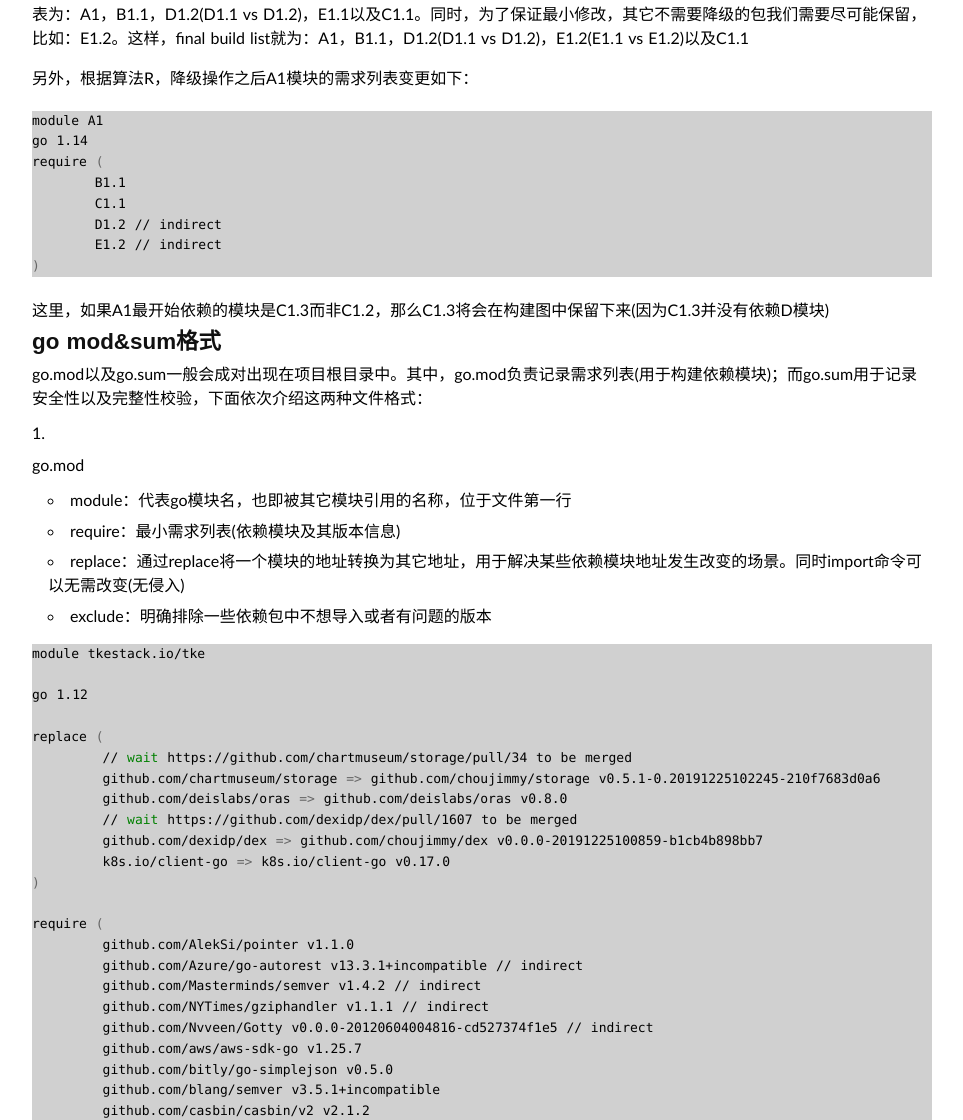
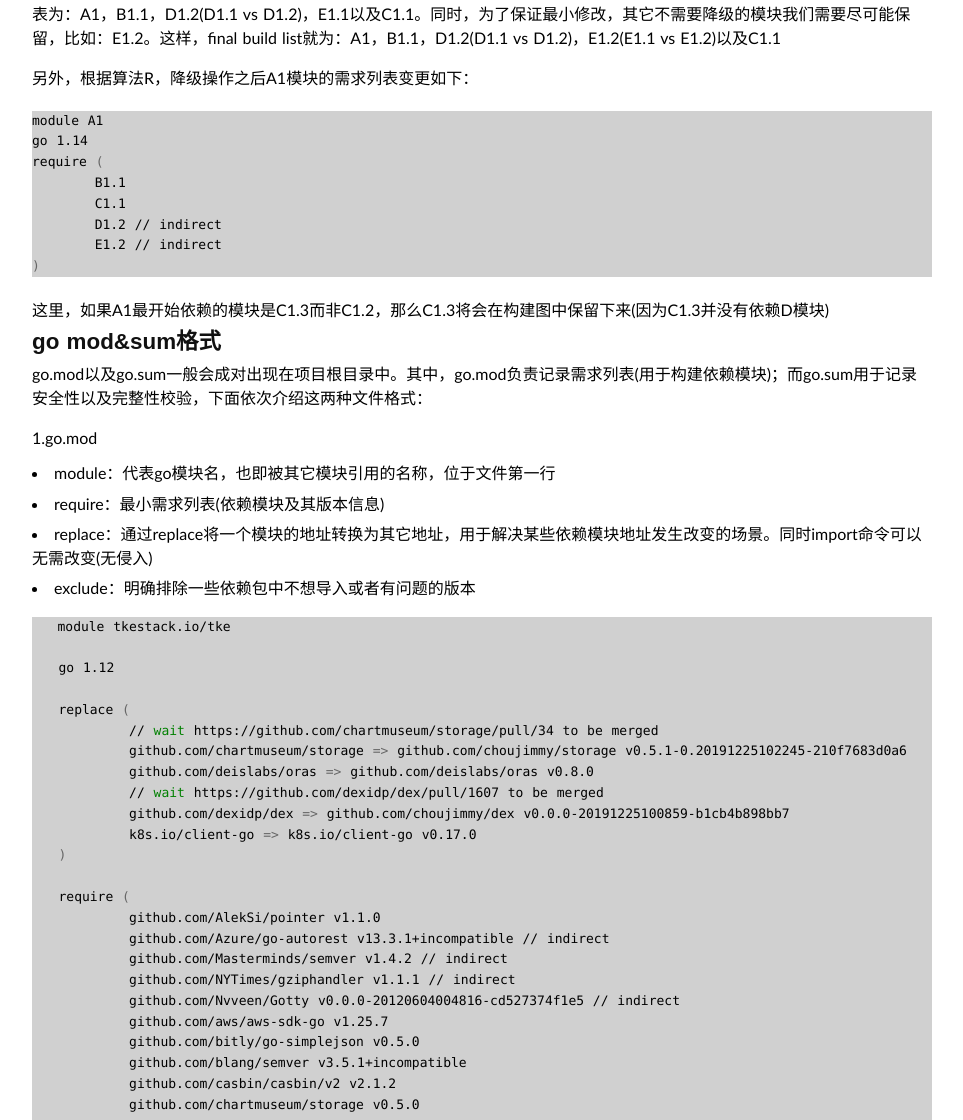
Before and after one commit to duyanghao/duyanghao.github.io, a Jekyll site: the page built from _posts/2020-11-13-golang-module.md, in a window 1280 px wide and 1400 px high, scrolled down 6328 px. Shown: the part 280-1400 px from the top of the window, without its empty margins (158-1121 px from the left). Built offline with Jekyll 4.4.1, drawn with Linux system fonts in a browser that asks for light colours; some web fonts are replaced; comment, search, counter and statistics services are not loaded; some of the changed text lies outside the part shown.

Commit message:
update golang module
Signed-off-by: duyanghao <1294057873@qq.com>

````diff
--- a/_posts/2020-11-13-golang-module.md
+++ b/_posts/2020-11-13-golang-module.md
@@ -164,7 +164,7 @@
 
 ![](https://research.swtch.com/version-select-5.png)
 
-在确定直接依赖是B1.1以及C1.1之后，会递归将其依赖模块引入，并添加指定版本D1.2，那么按照算法1可以很容易得出构建列表为：A1，B1.1，D1.2(D1.1 vs D1.2)，E1.1以及C1.1。同时，为了保证最小修改，其它不需要降级的包我们需要尽可能保留，比如：E1.2。这样，final build list就为：A1，B1.1，D1.2(D1.1 vs D1.2)，E1.2(E1.1 vs E1.2)以及C1.1
+在确定直接依赖是B1.1以及C1.1之后，会递归将其依赖模块引入，并添加指定版本D1.2，那么按照算法1可以很容易得出构建列表为：A1，B1.1，D1.2(D1.1 vs D1.2)，E1.1以及C1.1。同时，为了保证最小修改，其它不需要降级的模块我们需要尽可能保留，比如：E1.2。这样，final build list就为：A1，B1.1，D1.2(D1.1 vs D1.2)，E1.2(E1.1 vs E1.2)以及C1.1
 
 另外，根据算法R，降级操作之后A1模块的需求列表变更如下：
 
@@ -185,7 +185,7 @@
 
 go.mod以及go.sum一般会成对出现在项目根目录中。其中，go.mod负责记录需求列表(用于构建依赖模块)；而go.sum用于记录安全性以及完整性校验，下面依次介绍这两种文件格式：
 
-1. go.mod
+1.go.mod
 
    * module：代表go模块名，也即被其它模块引用的名称，位于文件第一行
    * require：最小需求列表(依赖模块及其版本信息)
@@ -222,7 +222,7 @@
    )
    ```
 
-2. go.sum
+2.go.sum
 
    ```
    <模块> <版本>[/go.mod] <哈希>
````
